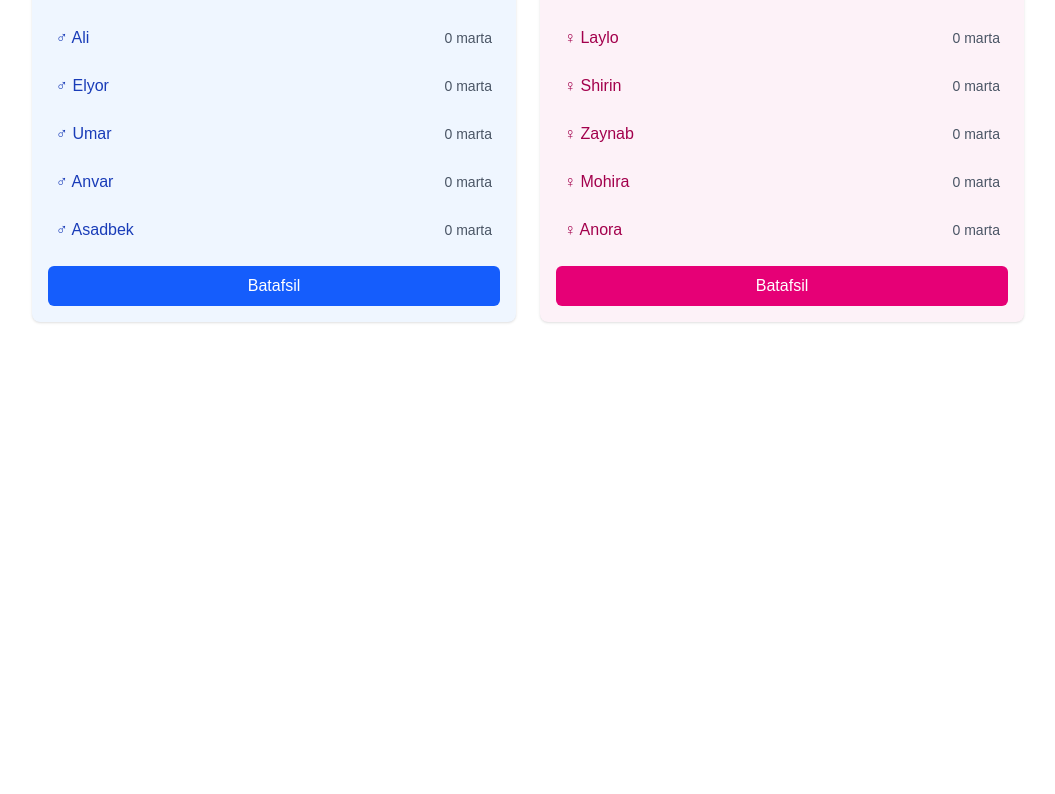
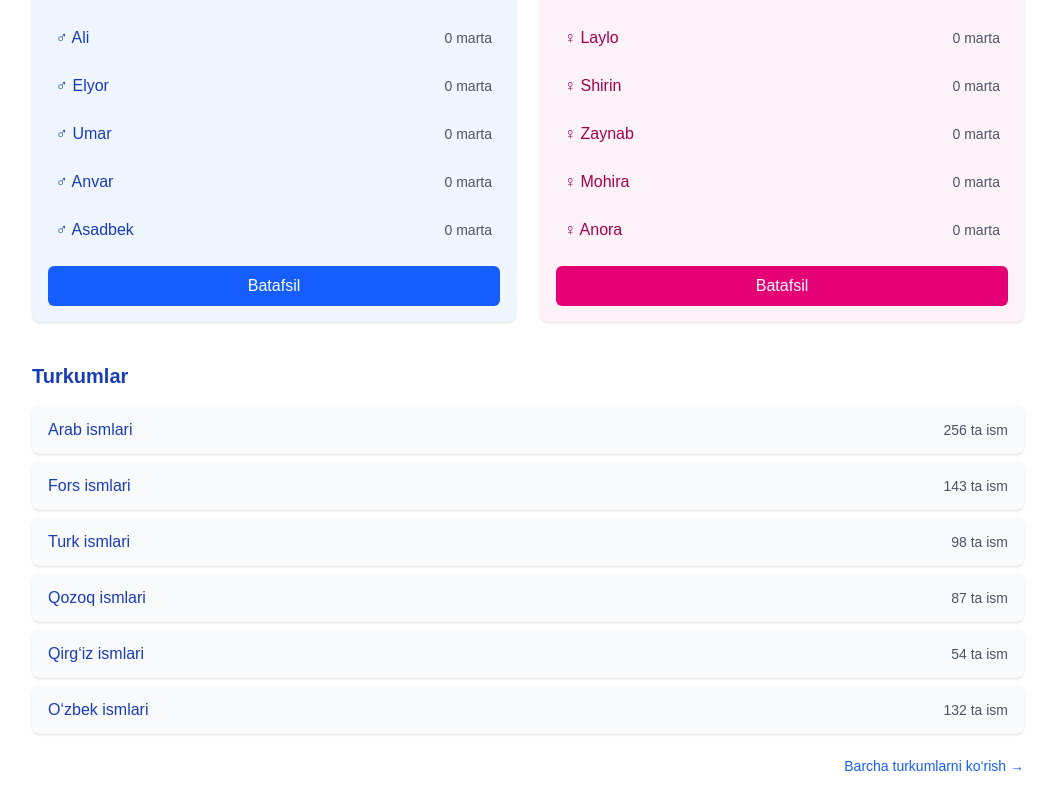
Before and after one commit to asadbekdev07/name, a Next.js app: page /1 in a window 1280 px wide. Shown: the part 419-1213 px from the top of the page, without its empty margins (112-1167 px from the left). Before the commit the page ends 800 px from the top, so only its background shows below. Built offline with nearby package versions, Linux system fonts and the light colour scheme.

Commit message:
Add and update CategoryList.tsx

```diff
--- a/app/[lang]/page.tsx
+++ b/app/[lang]/page.tsx
@@ -5,6 +5,7 @@ import { useState } from "react";
 import SearchInput from "@/components/SearchInput";
 import AlphabetFilter from "@/components/AlphabetFilter";
 import TopSearchedNames from "@/components/TopSearchedNames";
+import CategoryList from "@/components/CategoryList";
 
 export default function LangHomePage() {
   const params = useParams();
@@ -53,8 +54,10 @@ export default function LangHomePage() {
       {/* Most searched names */}
       <div className="space-y-12">
         <TopSearchedNames maleNames={topMaleNames} femaleNames={topFemaleNames} />
+      </div>
 
-      </div>
+      <CategoryList lang={lang} />
+
     </main>
   );
 }
--- a/components/CategoryList.tsx
+++ b/components/CategoryList.tsx
@@ -1,27 +1,46 @@
+"use client";
+
 import Link from "next/link";
 
 const categories = [
-  { key: "arab", label: "Arab ismlari" },
-  { key: "persian", label: "Fors ismlari" },
-  { key: "turk", label: "Turk ismlari" },
+  { key: "arab", label: "Arab ismlari", count: 256 },
+  { key: "persian", label: "Fors ismlari", count: 143 },
+  { key: "turk", label: "Turk ismlari", count: 98 },
+  { key: "kazakh", label: "Qozoq ismlari", count: 87 },
+  { key: "kyrgyz", label: "Qirg‘iz ismlari", count: 54 },
+  { key: "uzbek", label: "O‘zbek ismlari", count: 132 },
 ];
 
 export default function CategoryList({ lang }: { lang: string }) {
   return (
-    <div className="mt-8">
-      <h2 className="text-xl font-bold mb-4">Turkumlar</h2>
-      <ul className="space-y-2">
-        {categories.map((cat) => (
-          <li key={cat.key}>
+    <section className="mt-10">
+      <h2 className="text-xl font-bold mb-4 text-blue-800">Turkumlar</h2>
+
+      <ul className="grid gap-2">
+        {categories.slice(0, 6).map((cat) => (
+          <li
+            key={cat.key}
+            className="flex justify-between items-center px-4 py-3 rounded-lg bg-gray-50 hover:bg-blue-100 transition shadow-sm"
+          >
             <Link
               href={`/${lang}/category/${cat.key}`}
-              className="text-blue-600 hover:underline"
+              className="text-base text-blue-800 font-medium hover:underline"
             >
               {cat.label}
             </Link>
+            <span className="text-sm text-gray-600">{cat.count} ta ism</span>
           </li>
         ))}
       </ul>
-    </div>
+
+      <div className="mt-5 text-right">
+        <Link
+          href={`/${lang}/categories`}
+          className="text-sm text-blue-600 hover:underline font-medium"
+        >
+          Barcha turkumlarni ko‘rish →
+        </Link>
+      </div>
+    </section>
   );
 }
```
